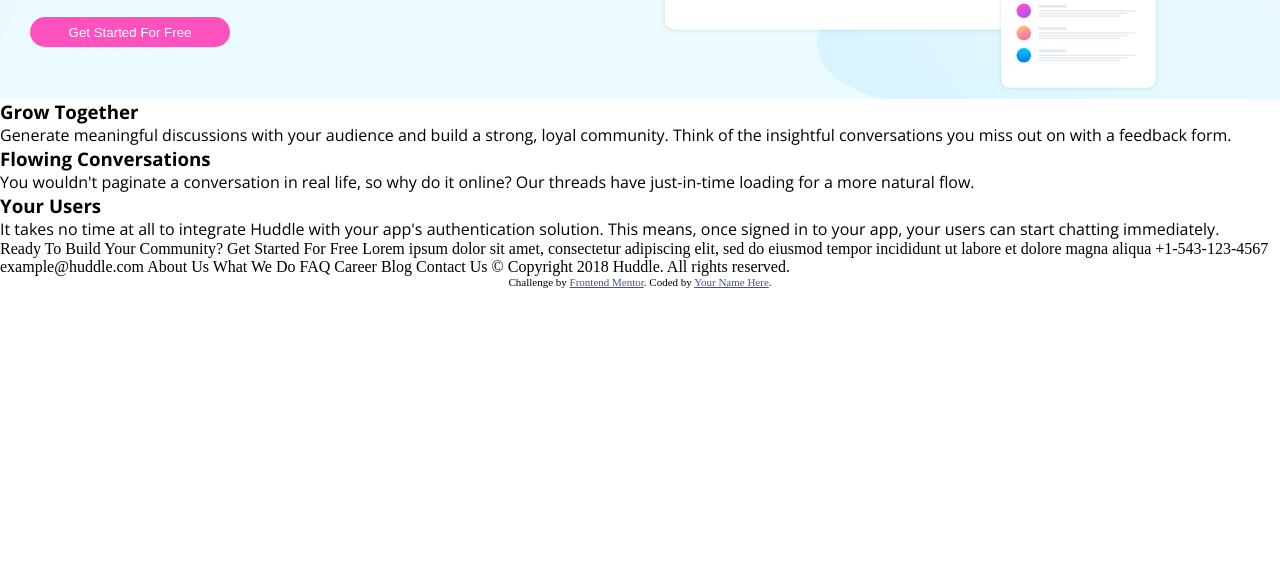
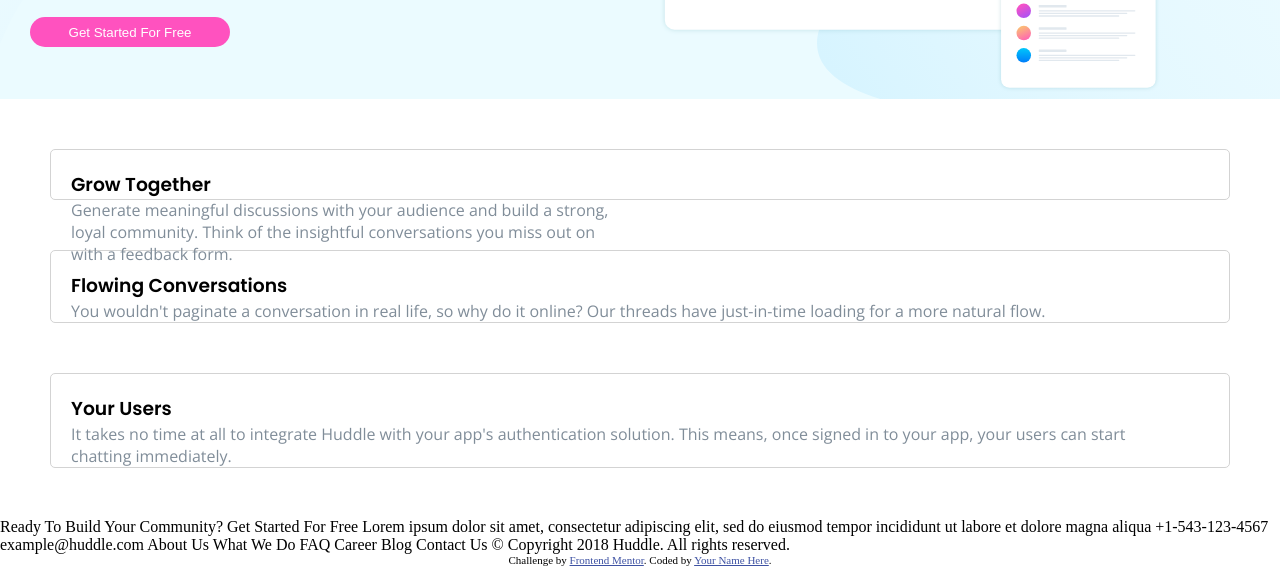
Before and after one commit to kdgoudy/huddle_landing_page, a plain HTML site: page huddle-landing-page-with-alternating-feature-blocks-master/index.html in a window 1280 px wide. Shown: the part 364-930 px from the top of the page. Before the commit the page ends 800 px from the top, so only its background shows below. Drawn offline with nearby package versions, Linux system fonts and the light colour scheme.

Commit message:
Update style.css

```diff
--- a/huddle-landing-page-with-alternating-feature-blocks-master/style.css
+++ b/huddle-landing-page-with-alternating-feature-blocks-master/style.css
@@ -85,3 +85,45 @@
 .main p {
     font-family: 'Open Sans', sans-serif;
 }
+
+.grow,
+.flowing,
+.users {
+    margin: 50px;
+}
+
+.grow h3,
+.flowing h3,
+.users h3 {
+    font-family: 'Poppins', sans-serif;
+}
+
+
+.grow p,
+.flowing p,
+.users p {
+    color: var(--grayish-blue);
+}
+
+.grow,
+.flowing,
+.users {
+    border: 1px solid lightgray;
+    border-radius: 5px;
+    -webkit-border-radius: 5px;
+    -moz-border-radius: 5px;
+    -ms-border-radius: 5px;
+    -o-border-radius: 5px;
+    padding: 20px 50px 0px 20px;
+
+}
+
+.grow p {
+    float: left;
+    width: 50%;
+}
+
+.grow img {
+    width: 300px;
+    margin-left: 190px;
+}
```
